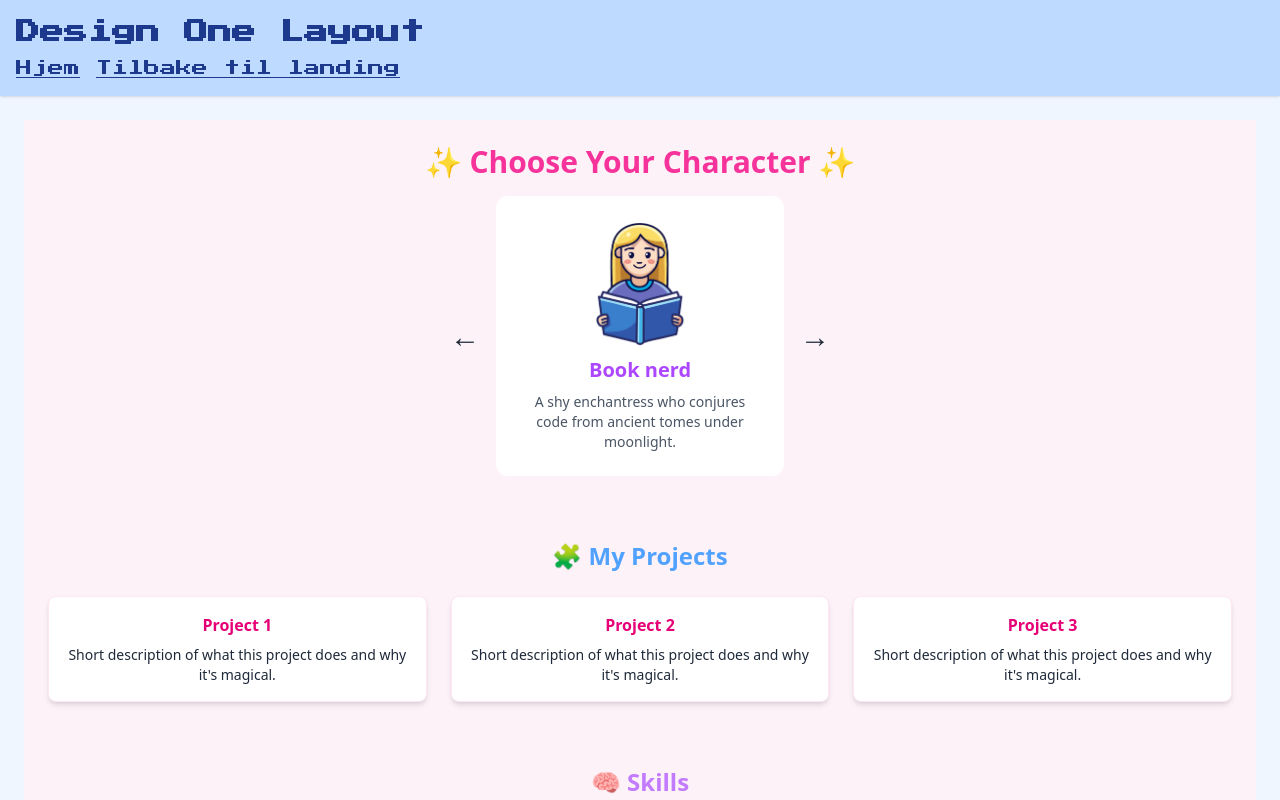
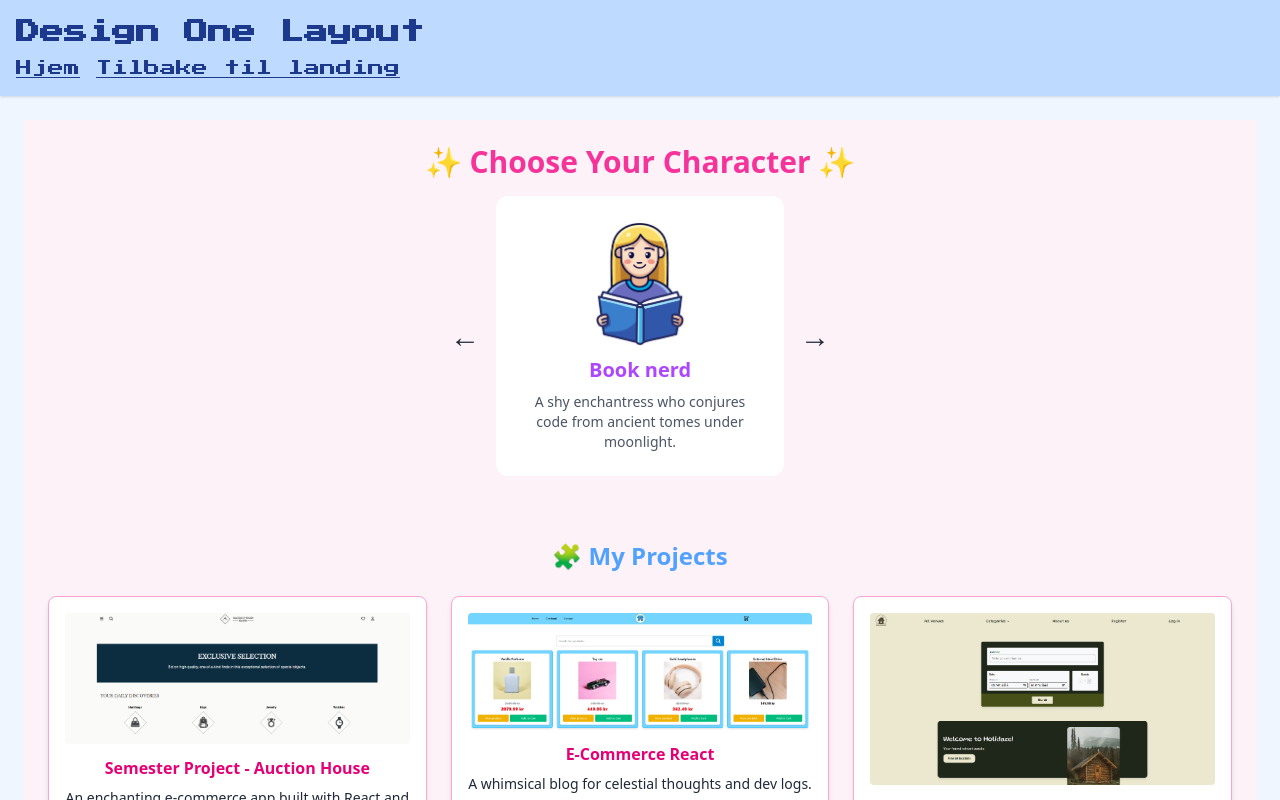
Before and after one commit to VeronikaAas/VeronikaAas, a React (Vite) app in the folder my-portfolio/: page /one in a window 1280 px wide. Shown: the top 800 px of the page. Built offline with nearby package versions, Linux system fonts and the light colour scheme.

Commit message:
feat: change to react links

```diff
--- a/my-portfolio/src/pages/OneHome.jsx
+++ b/my-portfolio/src/pages/OneHome.jsx
@@ -1,5 +1,7 @@
 import { useState } from "react";
 import { useLocation } from "react-router-dom";
+import { Link } from 'react-router-dom';
+
 
 const characters = [
   {
@@ -44,7 +46,7 @@ export default function Home1() {
 
   const glowClass =
     theme === "cute"
-      ? "shadow-[0_0_20px_#fbcfe8,0_0_40px_#f0abfc]" // rosa/lilla glow
+      ? "shadow-[0_0_20px_#fbcfe8,0_0_40px_#f0abfc]"
       : "";
 
   return (
@@ -76,21 +78,50 @@ export default function Home1() {
       <section className="text-center">
         <h2 className="text-2xl font-bold text-blue-400 mb-6">🧩 My Projects</h2>
         <div className="grid md:grid-cols-3 gap-6">
-          {[1, 2, 3].map((i) => (
-            <div
-              key={i}
-              className="bg-white rounded-lg p-4 shadow-md border border-pink-100"
+          {[
+            {
+              id: 1,
+              title: 'Semester Project - Auction House',
+              img: '/projects/auction-house.png',
+              description: 'An enchanting e-commerce app built with React and Tailwind.',
+              link: '/one/projects/auction-house',
+            },
+            {
+              id: 2,
+              title: 'E-Commerce React',
+              img: '/projects/react.png',
+              description: 'A whimsical blog for celestial thoughts and dev logs.',
+              link: '/one/projects/react',
+            },
+            {
+              id: 3,
+              title: 'Project Exam - Cabin AirBnB',
+              img: '/projects/fireside.png',
+              description: 'Track and manage your pet companions like a true RPG hero.',
+              link: '/one/projects/fireside',
+            },
+          ].map((project) => (
+            <div key={project.id} className="bg-white rounded-lg p-4 shadow-md border border-pink-300">
+              <Link to={project.link}>
+                <img
+                  src={project.img}
+                  alt={project.title}
+                  className="rounded mb-3 cursor-pointer hover:opacity-90 transition"
+                />
+              </Link>
+              <h3 className="text-pink-600 font-semibold mb-2">{project.title}</h3>
+              <p className="text-sm mb-2">{project.description}</p>
+              <Link
+                to={project.link}
+                className="inline-block mt-2 text-sm text-blue-500 hover:underline"
               >
-              <h3 className="text-pink-600 font-semibold mb-2">
-                Project {i}
-              </h3>
-              <p className="text-sm">
-                Short description of what this project does and why it's magical.
-              </p>
+                See more →
+              </Link>
             </div>
           ))}
         </div>
       </section>
+
 
       {/* Skills */}
       <section className="text-center">
@@ -114,12 +145,10 @@ export default function Home1() {
         </div>
       </section>
 
-      {/* Contact */}
       <section className="text-center">
         <h2 className="text-2xl font-bold text-green-400 mb-2">📬 Contact</h2>
         <p className="mb-4">Feel free to reach out or connect below:</p>
 
-  {/* E-post */}
         <p className="text-lg">
           <a
             href="mailto:veronikaaas@live.no"
@@ -129,7 +158,6 @@ export default function Home1() {
           </a>
         </p>
 
-  {/* Sosiale lenker */}
         <div className="flex justify-center gap-6 mt-4">
           <a
             href="https://github.com/VeronikaAas"
```
Lines whose indentation alone changed are shown as unchanged.
